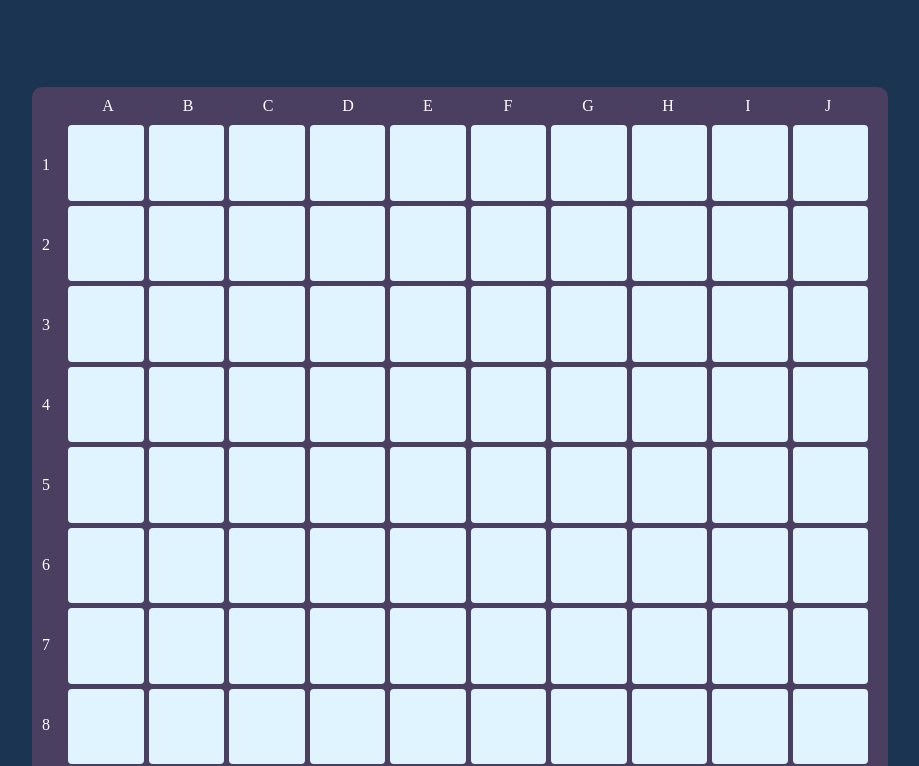
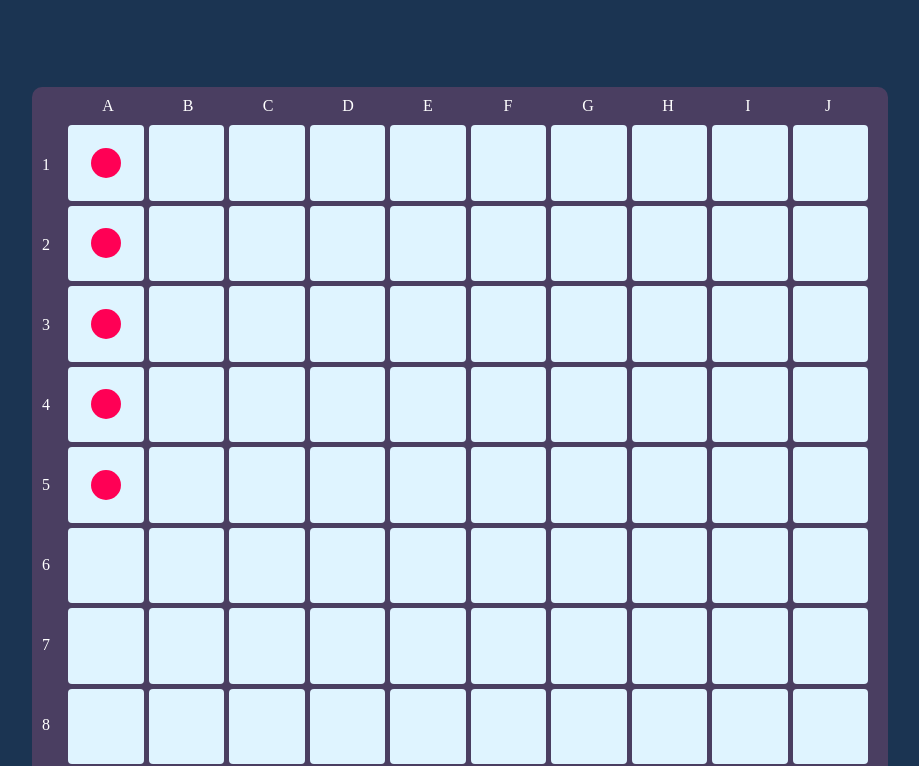
Before and after one commit to Vitdcode/Battleship, a website built with webpack: page src/index.html in a window 1280 px wide. Shown: the part 40-806 px from the top of the page, without its empty margins (180-1099 px from the left). Built offline with nearby package versions, Linux system fonts and the light colour scheme.

Commit message:
feat: Created the Carrier Ship on the Gameboard

```diff
--- a/src/game/players/player1-class.js
+++ b/src/game/players/player1-class.js
@@ -1,4 +1,4 @@
-import { createGameboardUi, GameboardUi } from '../../ui/gameboard-ui';
+import { createGameboardUi, GameboardUi, printShipsOnGameboard } from '../../ui/gameboard-ui';
 import { Gameboard } from '../gameboard-class';
 import { Ship } from '../ship-class';
 
@@ -15,7 +15,9 @@ export class Player1 {
 
   placeCarrier() {
     const carrier = new Ship(5);
-    return carrier.placeCarrier(this.gameboard);
+    carrier.placeCarrier(this.gameboard);
+    printShipsOnGameboard(this.gameboard);
+    return carrier;
   }
 
   placeBattleship() {
--- a/src/game/ship-class.js
+++ b/src/game/ship-class.js
@@ -17,7 +17,7 @@ export class Ship {
 
   placeCarrier(playerBoard) {
     for (let i = 0; i < this.length; i++) {
-      playerBoard.board[playerBoard.xAxis[i]][i] = `carrier${i}`;
+      playerBoard.board[playerBoard.xAxis[0]][i] = `carrier${i}`;
     }
     return playerBoard.board;
   }
--- a/src/style.css
+++ b/src/style.css
@@ -99,6 +99,7 @@ body {
 
 #board-wrapper {
   display: grid;
+  grid-auto-flow: column;
   height: 800px;
   width: 800px;
   gap: 5px;
@@ -107,6 +108,9 @@ body {
 }
 
 .field {
+  display: flex;
+  justify-content: center;
+  align-items: center;
   background-color: rgb(223, 244, 255);
   border-radius: 4px;
   aspect-ratio: 1;
@@ -120,3 +124,10 @@ body {
 .field:active {
   background-color: rgb(167, 223, 255);
 }
+
+.ship-part {
+  width: 40%;
+  height: 40%;
+  border-radius: 50%;
+  background-color: rgb(255, 0, 85);
+}
--- a/src/ui/gameboard-ui.js
+++ b/src/ui/gameboard-ui.js
@@ -24,7 +24,7 @@ export function createGameboardUi(gameboard) {
   const board = gameboard.board;
   const boardWrapper = document.querySelector('#board-wrapper');
   Object.keys(board).forEach((letter, index) => {
-    for (let i = 1; i <= board[letter].length; i++) {
+    for (let i = 0; i < board[letter].length; i++) {
       console.log(board[letter].length);
       const field = document.createElement('div');
       field.id = `${letter}-${i}`;
@@ -34,3 +34,19 @@ export function createGameboardUi(gameboard) {
   });
   return boardWrapper;
 }
+
+export function printShipsOnGameboard(gameboard) {
+  const board = gameboard.board;
+  for (const letter in board) {
+    const letterArray = board[letter];
+    for (let i = 0; i < letterArray.length; i++) {
+      if (letterArray[i].includes('carrier')) {
+        const shipInUi = document.querySelector(`#${letter}-${i}`);
+        const shipPart = document.createElement('div');
+        shipPart.id = letterArray[i];
+        shipPart.className = 'ship-part';
+        shipInUi.appendChild(shipPart);
+      }
+    }
+  }
+}
```
